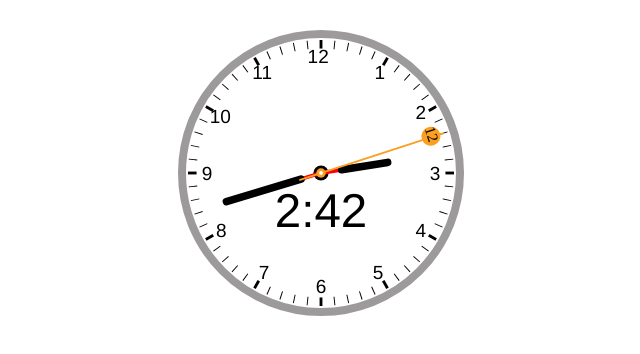
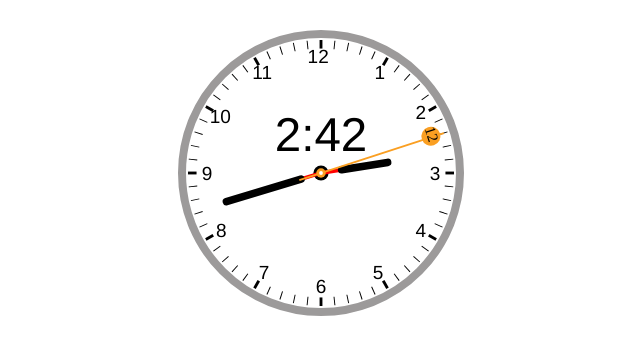
Before and after one commit to kmner/kmner.github.io, a plain HTML site: page a.html in a window 1280 px wide. Shown: the whole page, without its empty margins (319-959 px from the left). Drawn offline with Linux system fonts and the light colour scheme.

Commit message:
Update a.html
Signed-off-by: kmner <56357254+kmner@users.noreply.github.com>

```diff
--- a/a.html
+++ b/a.html
@@ -399,7 +399,7 @@
           }
           tms.textContent=`${time.h}:${mm}`;
           sec.textContent=`${ss}`;
-          if (time.h > 3 && time.h < 9) {
+          if (time.m > 15 && time.m < 45) {
             tms.style.transform = `translate(-50%, -50%) translateY(-40px)`;
           } else {
             tms.style.transform = `translate(-50%, -50%) translateY(40px)`;
```
